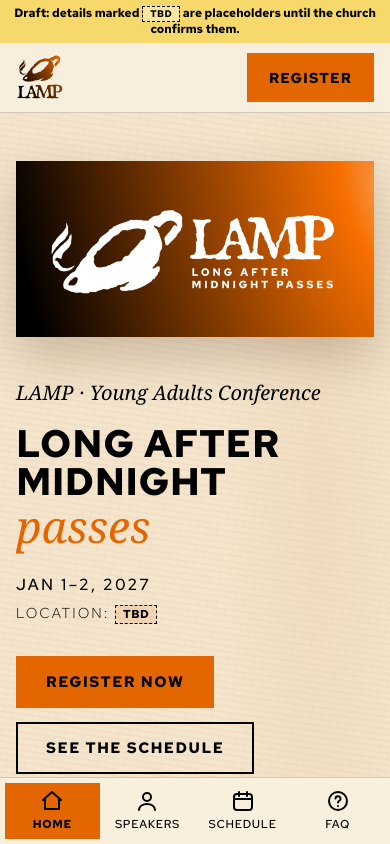
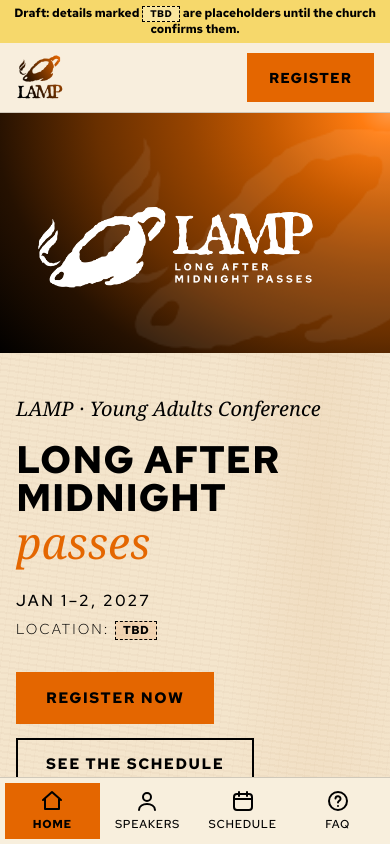
Before and after one commit to Kesterholtem21/YoungAdultsConference, a plain HTML site: page index.html in a window 390 px wide. Shown: the top 844 px of the page. Drawn offline with Linux system fonts and the light colour scheme; a web font is replaced by a local one.

Commit message:
Custom Scroll-Bar & Updated Logo Design Background for Home Page

```diff
--- a/css/styles.css
+++ b/css/styles.css
@@ -36,6 +36,19 @@ body {
     repeating-linear-gradient(97deg, rgba(120, 70, 20, .02) 0 1px, transparent 1px 9px);
 }
 @media (hover: hover) { body { background-attachment: fixed; } }
+
+/* Scrollbar: square orange thumb on a parchment track, to match the site.
+   Chrome, Edge and Safari use the ::-webkit-scrollbar rules; Firefox uses scrollbar-color.
+   Phones keep their own thin overlay scrollbars. */
+::-webkit-scrollbar { width: 14px; height: 14px; }
+::-webkit-scrollbar-track { background: #efe2c8; border-left: 1px solid var(--rule); }
+::-webkit-scrollbar-thumb { background: var(--orange); border: 3px solid #efe2c8; }
+::-webkit-scrollbar-thumb:hover { background: #954300; }
+::-webkit-scrollbar-thumb:active { background: #000; }
+::-webkit-scrollbar-corner { background: #efe2c8; }
+@supports not selector(::-webkit-scrollbar) {
+  html { scrollbar-color: var(--orange) #efe2c8; }
+}
 
 img { max-width: 100%; height: auto; display: block; }
 a { color: var(--ink); text-decoration-color: var(--orange); text-decoration-thickness: 2px; text-underline-offset: 3px; }
@@ -94,17 +107,39 @@ h1 em, h2 em, .accent {
 /* Every block on the page is a full-width band; a thin line divides one from the next */
 main > * + * { border-top: 1px solid var(--rule); }
 
-/* Home hero: text on the left, the LAMP logo on the right, soft orange light behind it */
+/* Home hero: text on the left; the right half is a slanted black-to-orange panel with the white LAMP logo
+   and a faint, oversized lamp watermark behind it */
 .hero {
-  background: var(--band);
+  background: var(--band); position: relative; overflow: hidden;
 }
 .hero .wrap {
   display: flex; flex-wrap: wrap; align-items: center; gap: 2.5rem 4rem;
   padding-top: clamp(3rem, 8vw, 6rem); padding-bottom: clamp(3rem, 8vw, 6rem);
+  min-height: clamp(30rem, 44vw, 38rem);
 }
-.hero-text { flex: 1 1 24rem; }
-.hero-art { flex: 1 1 20rem; display: flex; justify-content: center; }
-.hero-art img { width: 100%; max-width: 624px; box-shadow: 0 20px 44px rgba(60, 30, 0, .22); }
+.hero-text { flex: 0 1 calc(50% - 3rem); position: relative; z-index: 1; }
+.hero-art {
+  position: absolute; top: 0; right: 0; bottom: 0; width: 50%; overflow: hidden;
+  display: flex; align-items: center; justify-content: center;
+  background: var(--glow); clip-path: polygon(14% 0, 100% 0, 100% 100%, 0 100%);
+  padding: 0 1.25rem 0 4.5rem;
+}
+.hero-art::before {
+  content: ""; position: absolute; right: -18%; top: -46%; width: 95%; height: 149%;
+  background: url(../assets/brand/lamp-logo-white-cutout.png) no-repeat 0% 50% / auto 100%;
+  opacity: .07; pointer-events: none;
+}
+.hero-art img { position: relative; width: 100%; max-width: 620px; }
+@media (max-width: 52rem) {
+  .hero .wrap { min-height: 0; padding-top: 0; }
+  .hero-text { flex: 1 1 100%; }
+  .hero-art {
+    position: relative; order: -1; min-height: 15rem;
+    margin: 0 calc(-1 * var(--gutter)); width: calc(100% + 2 * var(--gutter));
+    clip-path: none; padding: 1.5rem 6%;   /* phones: straight edges, no slant */
+  }
+  .hero-art img { width: 92%; }
+}
 
 .eyebrow {
   display: inline-block; margin: 0 0 1rem;
--- a/index.html
+++ b/index.html
@@ -11,7 +11,7 @@
   <link rel="preconnect" href="https://fonts.googleapis.com">
   <link rel="preconnect" href="https://fonts.gstatic.com" crossorigin>
   <link rel="stylesheet" href="https://fonts.googleapis.com/css2?family=IM+Fell+English:ital@1&family=Red+Hat+Text:wght@300;400;500;700&display=swap">
-  <link rel="stylesheet" href="css/styles.css?v=29">
+  <link rel="stylesheet" href="css/styles.css?v=30">
 </head>
 <body>
   <a class="skip" href="#main">Skip to content</a>
@@ -36,7 +36,7 @@
           <a class="btn ghost" href="schedule.html">See the schedule</a>
         </div>
         </div>
-        <div class="hero-art"><img src="assets/brand/lamp-logo.png" alt="LAMP: Long After Midnight Passes logo" width="624" height="307"></div>
+        <div class="hero-art"><img src="assets/brand/lamp-logo-white-cutout.png" alt="LAMP: Long After Midnight Passes logo" width="574" height="208"></div>
       </div>
     </section>
 
```
Also changed, not shown: faq.html (+1 -1 lines), privacy.html (+1 -1 lines), register.html (+1 -1 lines), schedule.html (+1 -1 lines), speakers.html (+1 -1 lines), assets/brand/lamp-logo-white-cutout.png (added), 1 other file.
